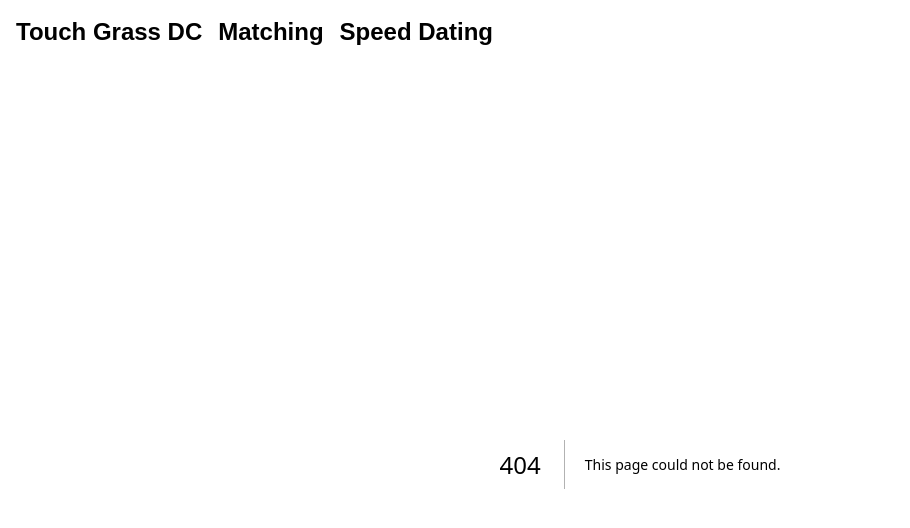
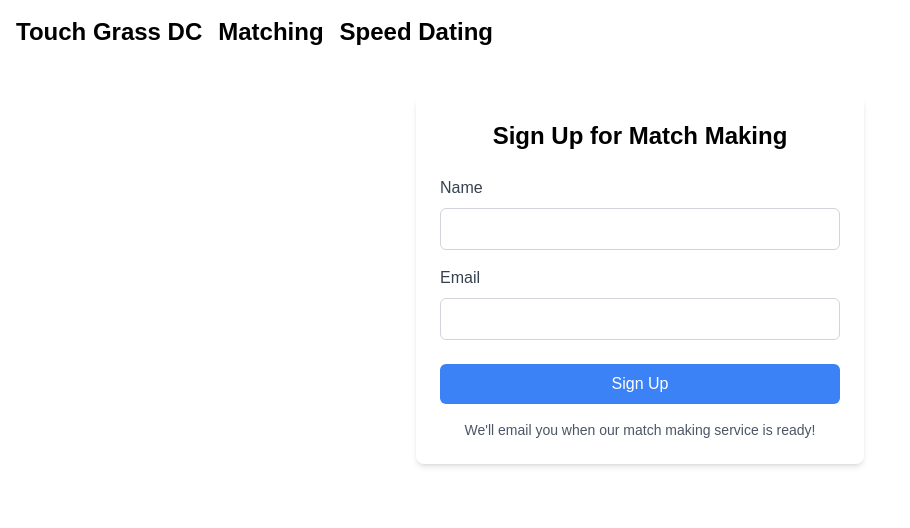
Before and after one commit to ajn123/touchGrassNextJS, a Next.js app: page /signup in a window 1280 px wide. Before the commit this address had no page. Shown: the top 528 px of the page, without its empty margins (0-910 px from the left). Built offline with nearby package versions, Linux system fonts and the light colour scheme.

Commit message:
added user signup option

```diff
--- a/app/dating/page.tsx
+++ b/app/dating/page.tsx
@@ -14,9 +14,7 @@ const Dating = () => {
 
     const handleSubmit = async (e: React.FormEvent) => {
         e.preventDefault();
-
         try {
-
 
             if (!formData.age) {
                 alert('Please enter your age');
@@ -99,14 +97,14 @@ const Dating = () => {
                         />
                     </div>
 
-                    <div>
+                    <div className="mt-4 ">
                         <label htmlFor="gender" className="block text-sm font-medium text-black">Your Gender</label>
                         <select
                             id="gender"
                             name="gender"
                             value={formData.gender}
                             onChange={handleChange}
-                            className="mt-1 block w-full rounded-md border-gray-800 shadow-sm focus:border-indigo-500 focus:ring-indigo-500 text-black"
+                            className="mt-1 block w-full rounded-md border-indigo-500 shadow-sm focus:border-indigo-500 focus:ring-indigo-500 text-black"
                         >
                             <option value="">Select gender</option>
                             <option value="male">Male</option>
@@ -115,7 +113,7 @@ const Dating = () => {
                         </select>
                     </div>
 
-                    <div>
+                    <div className="mt-4">
                         <label htmlFor="gender_interest" className="block text-sm font-medium text-black">Interested In</label>
                         <select
                             id="gender_interest"
@@ -131,7 +129,7 @@ const Dating = () => {
                             <option value="everyone">Everyone</option>
                         </select>
                     </div>
-                    <div className="space-y-2">
+                    <div className="space-y-2 mt-8">
                         <p className="block text-sm font-medium text-black">Age Range YOU want to meet (can select multiple)</p>
                         <div className="space-y-1">
                             <div className="flex items-center">
@@ -209,7 +207,7 @@ const Dating = () => {
                         </div>
                     </div>
 
-                    <div>
+                    <div className="mt-8">
                         <label htmlFor="description" className="block text-sm font-medium text-black">Describe yourself so others can find you</label>
                         <textarea
                             id="description"
--- a/app/matching/page.tsx
+++ b/app/matching/page.tsx
@@ -1,6 +1,6 @@
 'use client';
 import { useState, useEffect } from 'react';
-import { getMatchProfiles } from '@/services/api';
+import { getMatchProfiles, getUnmatchedProfiles } from '@/services/api';
 import { DatingProfile } from '@/types/datingProfile';
 
 export interface Match {
@@ -11,7 +11,7 @@ export interface Match {
 export default function MatchingPage() {
     const [profiles, setProfiles] = useState<Match[]>([]);
     const [startIndex, setStartIndex] = useState<number>(0);
-
+    const [unmatchedProfiles, setUnmatchedProfiles] = useState<DatingProfile[]>([]);
 
     console.log(startIndex);
     useEffect(() => {
@@ -19,6 +19,9 @@ export default function MatchingPage() {
             try {
                 const matchProfiles = await getMatchProfiles();
                 setProfiles(matchProfiles);
+
+                const unmatchedProfiles = await getUnmatchedProfiles();
+                setUnmatchedProfiles(unmatchedProfiles);
                 console.log(matchProfiles);
             } catch (error) {
                 console.error('Error fetching profiles:', error);
@@ -67,6 +70,15 @@ export default function MatchingPage() {
                     </div>
                 ))}
             </div>
+            <h1 className="text-2xl mt-8 font-bold mb-6 text-white text-center">Unmatched Profiles</h1>
+            <div className="space-y-4">
+                {unmatchedProfiles.map((profile, index) => (
+                    <div key={index} className="bg-white p-6 rounded-lg shadow-md">
+                        <h2 className="text-xl font-semibold text-black">{profile.name}</h2>
+                        <p className="mt-2 text-black">{profile.description}</p>
+                    </div>
+                ))}
+            </div>
         </div>
     );
 }
--- /dev/null
+++ b/app/signup/page.tsx
@@ -0,0 +1,61 @@
+'use client'
+import { useState } from "react";
+import { Signup } from "@/types/signup";
+import { signupForDating } from "@/services/api";
+export default function SignupForm() {
+    const [name, setName] = useState("");
+    const [email, setEmail] = useState("");
+
+    const handleSubmit = async (e: React.FormEvent<HTMLFormElement>) => {
+        e.preventDefault();
+        const signup: Signup = { name, email };
+        signupForDating(signup).then((response) => {
+            setName("");
+            setEmail("");
+            alert("Signup successful");
+        });
+
+    };
+
+
+    return (
+        <div>
+            <form onSubmit={handleSubmit} className="max-w-md mx-auto mt-8 p-6 bg-white rounded-lg shadow-md">
+                <h2 className="text-2xl font-bold mb-6 text-black text-center">Sign Up for Match Making</h2>
+                <div className="mb-4">
+                    <label htmlFor="name" className="block text-gray-700 font-medium mb-2">Name</label>
+                    <input
+                        type="text"
+                        id="name"
+                        name="name"
+                        value={name}
+                        onChange={(e) => setName(e.target.value)}
+                        className="w-full text-black px-3 py-2 border border-gray-300 rounded-md focus:outline-none focus:ring-2 focus:ring-blue-500"
+                        required
+                    />
+                </div>
+                <div className="mb-6">
+                    <label htmlFor="email" className="block text-gray-700 font-medium mb-2">Email</label>
+                    <input
+                        type="email"
+                        id="email"
+                        name="email"
+                        value={email}
+                        onChange={(e) => setEmail(e.target.value)}
+                        className="w-full text-black px-3 py-2 border border-gray-300 rounded-md focus:outline-none focus:ring-2 focus:ring-blue-500"
+                        required
+                    />
+                </div>
+                <button
+                    type="submit"
+                    className="w-full bg-blue-500 text-white py-2 px-4 rounded-md hover:bg-blue-600 transition-colors duration-300"
+                >
+                    Sign Up
+                </button>
+                <p className="mt-4 text-sm text-gray-600 text-center">
+                    We'll email you when our match making service is ready!
+                </p>
+            </form>
+        </div>
+    );
+}
--- a/services/api.ts
+++ b/services/api.ts
@@ -5,6 +5,8 @@ const INTERNAL_API_URL = API_URL;
 
 import { Event } from '@/types/event';
 import { DatingProfile, Match } from '@/types/datingProfile';
+import { Signup } from '@/types/signup';
+
 export const getEvent = async (event_id: string): Promise<Event | null> => {
   try {
     const url = typeof window === 'undefined' ? INTERNAL_API_URL : API_URL;
@@ -138,3 +140,23 @@ export const getMatchProfiles = async (): Promise<Match[]> => {
   }
   return response.json();
 };
+
+
+export const getUnmatchedProfiles = async (): Promise<DatingProfile[]> => {
+  const response = await fetch(`${API_URL}/api/dating/unmatched`);
+  if (!response.ok) {
+    throw new Error('Failed to fetch unmatched profiles');
+  }
+  return response.json();
+};
+
+export const signupForDating = async (signup: Signup): Promise<Signup> => {
+  const response = await fetch(`${API_URL}/api/dating/signup`, {
+    method: 'POST',
+    headers: {
+      'Content-Type': 'application/json',
+    },
+    body: JSON.stringify(signup),
+  });
+  return response.json();
+};
--- /dev/null
+++ b/types/signup.ts
@@ -0,0 +1,5 @@
+
+export interface Signup {
+    name: string;
+    email: string;
+}
```
